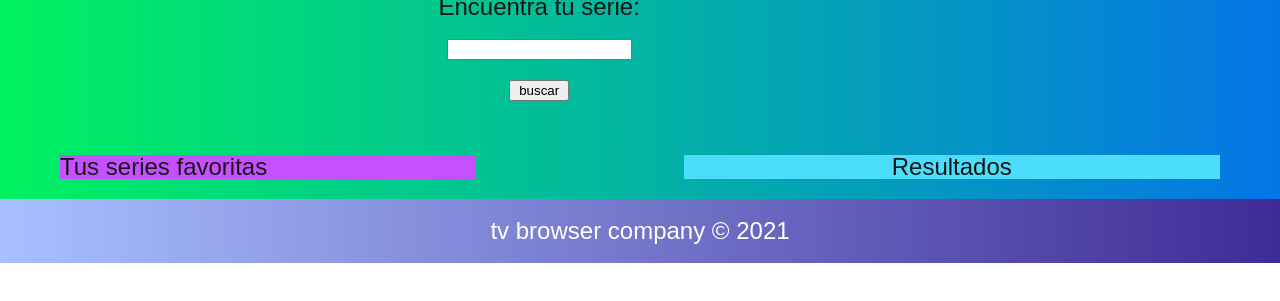
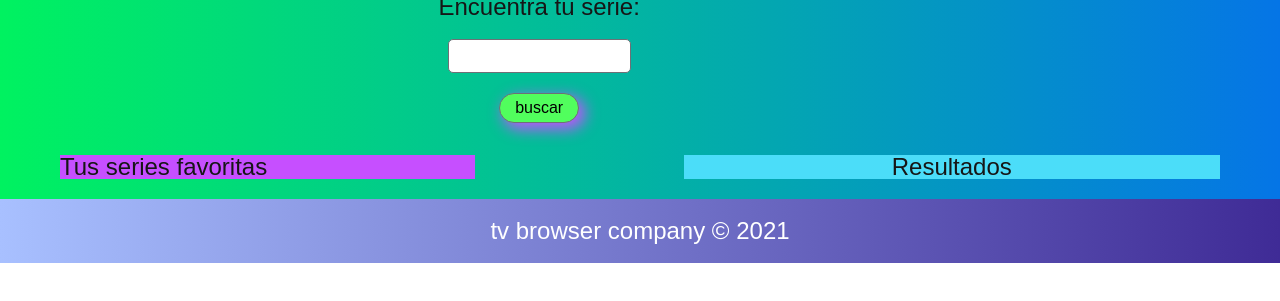
Before and after one commit to Adalab/modulo-2-evaluacion-final-moniLamas, a website: page docs/index.html in a window 1280 px wide. Shown: the part 113-414 px from the top of the page. Drawn offline with nearby package versions, Linux system fonts and the light colour scheme; files that its build step writes are made by us from their sources.

Commit message:
styles input and button

```diff
--- a/src/scss/layout/_page.scss
+++ b/src/scss/layout/_page.scss
@@ -18,11 +18,20 @@
 
         .inputSearch {
             width: auto;
+            height: 30px;
+            border: 1px solid #6e7076;
+            border-radius: 5px;
         }
 
         .btnSearch {
+            font-size: 16px;
             margin-top: 20px;
-            width: 60px;
+            width: 80px;
+            height: 30px;
+            background-color: #51fe5d;
+            border: 1px solid #6e7076;
+            border-radius: 55px;
+            box-shadow: 5px 5px 15px 1px #c64fff;
         }
     }
 
```
